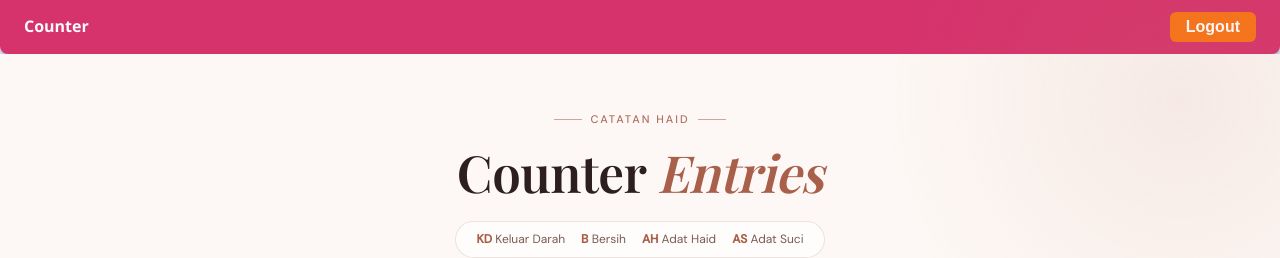
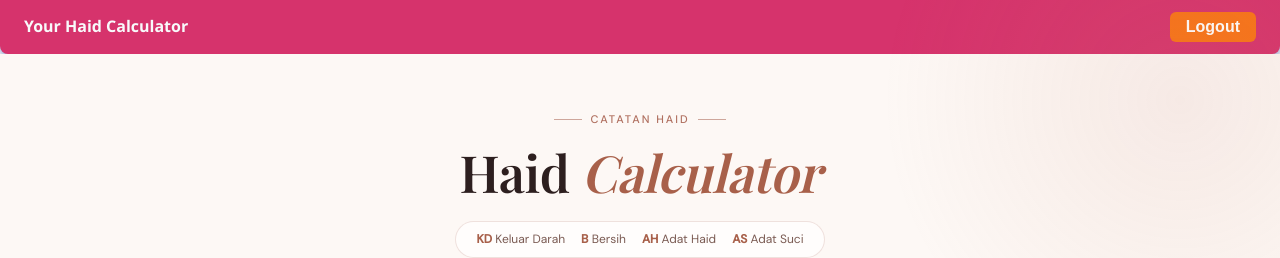
Before and after one commit to dewi-pro/count-app, a React (Create React App) app: page /counter in a window 1280 px wide. Shown: the top 258 px of the page. Built offline with nearby package versions, Linux system fonts and the light colour scheme; no server answers; the database is empty; sample sign-in values are in the browser's storage; a web font is replaced by a local one.

Commit message:
feat: update Counter component title to 'Haid Calculator' and AppRoutes link to 'Your Haid Calculator'

```diff
--- a/src/App.js
+++ b/src/App.js
@@ -29,7 +29,7 @@ function AppRoutes() {
     <Router>
       {user ? (
         <nav>
-          <Link to="/counter">Counter</Link>
+          <Link to="/counter">Your Haid Calculator</Link>
           <button onClick={logout}>Logout</button>
         </nav>
       ) : null}
--- a/src/components/Counter.js
+++ b/src/components/Counter.js
@@ -558,7 +558,7 @@ const Counter = () => {
           {/* HEADER */}
           <header className="haid-header">
             <div className="haid-header-eyebrow">Catatan Haid</div>
-            <h1 className="haid-title">Counter <em>Entries</em></h1>
+            <h1 className="haid-title">Haid <em>Calculator</em></h1>
             <div className="haid-legend">
               <span><strong>KD</strong> Keluar Darah</span>
               <span><strong>B</strong> Bersih</span>
```
